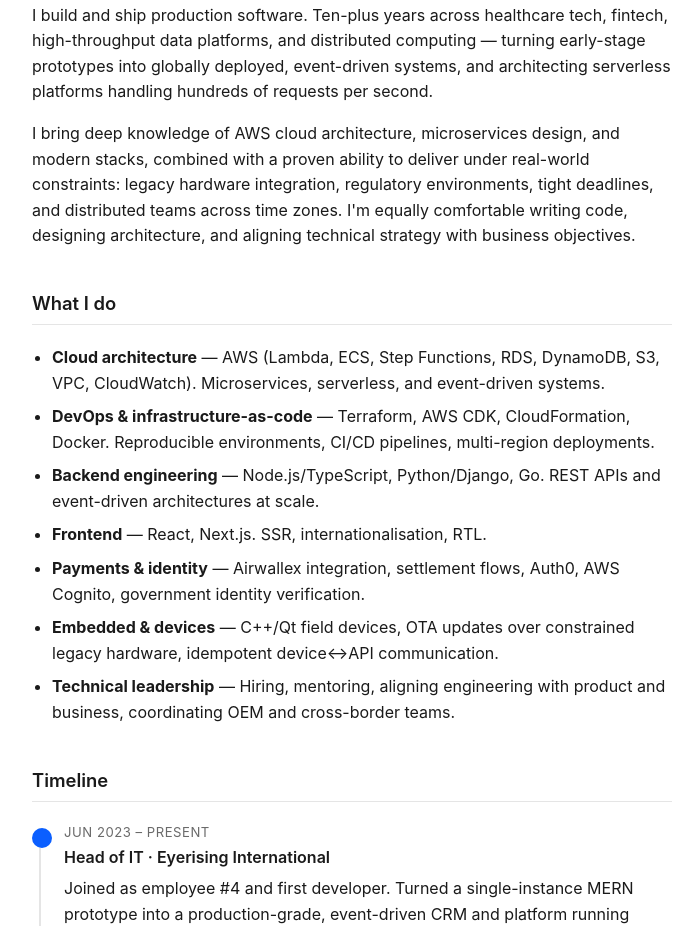
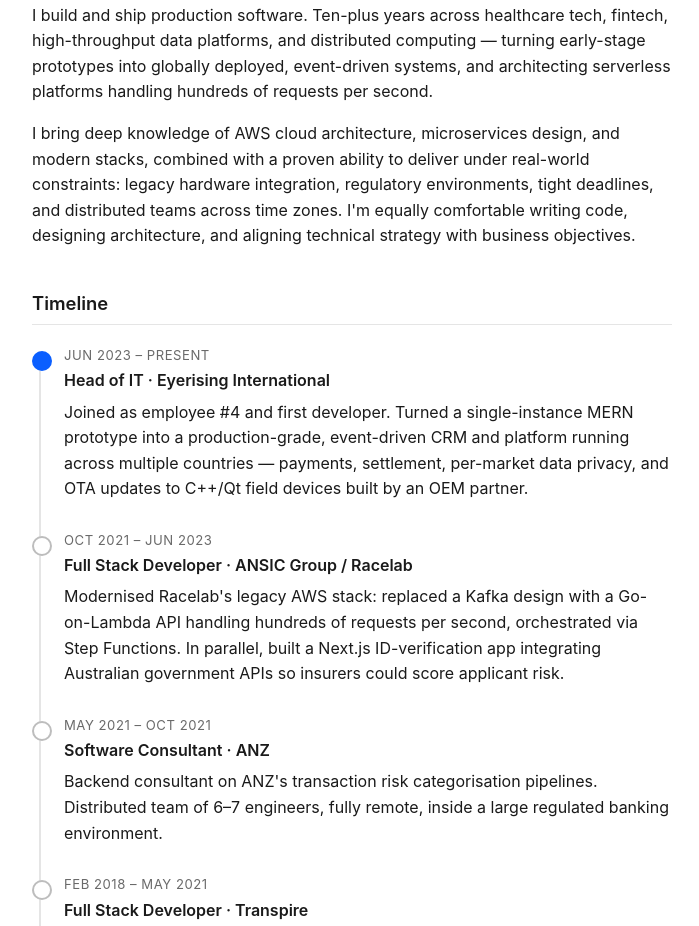
Before and after one commit to romafederico/romafederico.com, a plain HTML site: page index.html in a window 1280 px wide. Shown: the part 376-1302 px from the top of the page, without its empty margins (288-987 px from the left). Drawn offline with Linux system fonts and the light colour scheme.

Commit message:
Remove What I do section

```diff
--- a/index.html
+++ b/index.html
@@ -34,19 +34,6 @@ integration, regulatory environments, tight deadlines, and distributed teams acr
 I'm equally comfortable writing code, designing architecture, and aligning technical strategy
 with business objectives.
 </p>
-</section>
-
-<section>
-<h2>What I do</h2>
-<ul>
-  <li><strong>Cloud architecture</strong> &mdash; AWS (Lambda, ECS, Step Functions, RDS, DynamoDB, S3, VPC, CloudWatch). Microservices, serverless, and event-driven systems.</li>
-  <li><strong>DevOps &amp; infrastructure-as-code</strong> &mdash; Terraform, AWS CDK, CloudFormation, Docker. Reproducible environments, CI/CD pipelines, multi-region deployments.</li>
-  <li><strong>Backend engineering</strong> &mdash; Node.js/TypeScript, Python/Django, Go. REST APIs and event-driven architectures at scale.</li>
-  <li><strong>Frontend</strong> &mdash; React, Next.js. SSR, internationalisation, RTL.</li>
-  <li><strong>Payments &amp; identity</strong> &mdash; Airwallex integration, settlement flows, Auth0, AWS Cognito, government identity verification.</li>
-  <li><strong>Embedded &amp; devices</strong> &mdash; C++/Qt field devices, OTA updates over constrained legacy hardware, idempotent device&harr;API communication.</li>
-  <li><strong>Technical leadership</strong> &mdash; Hiring, mentoring, aligning engineering with product and business, coordinating OEM and cross-border teams.</li>
-</ul>
 </section>
 
 <section>
```
